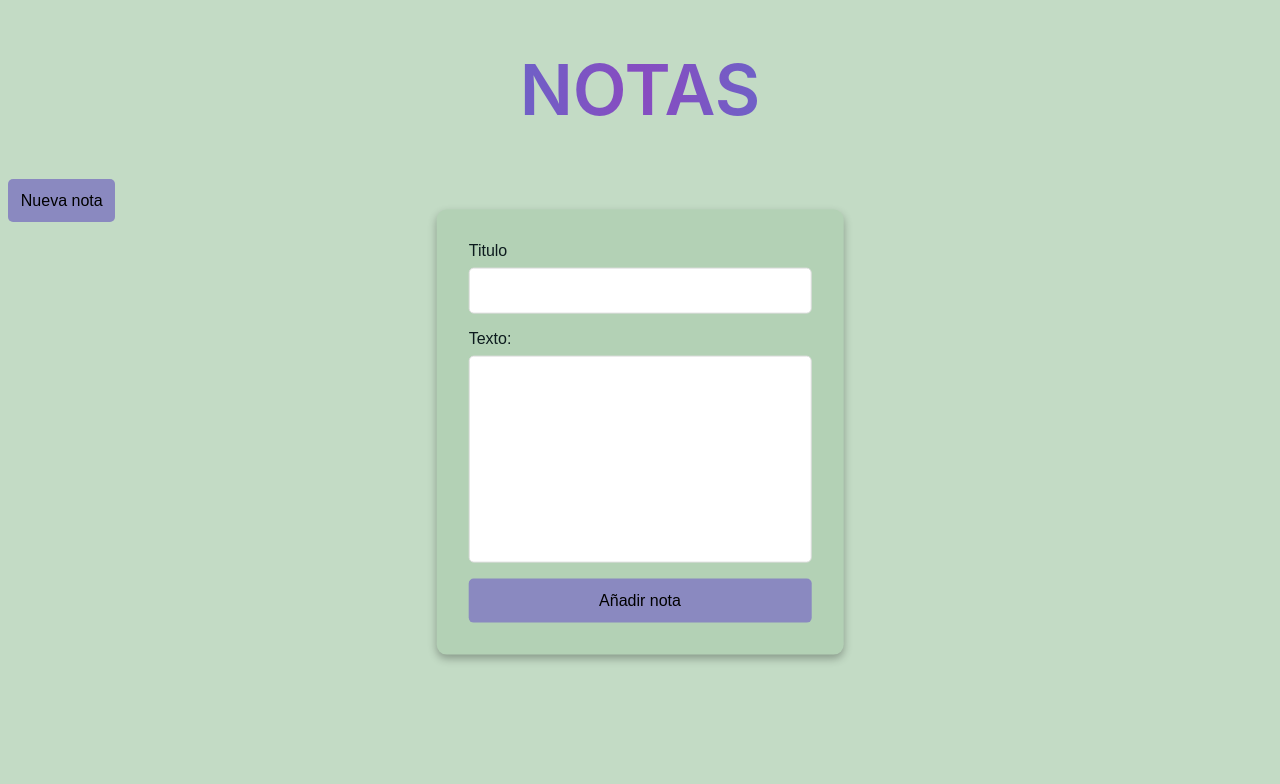
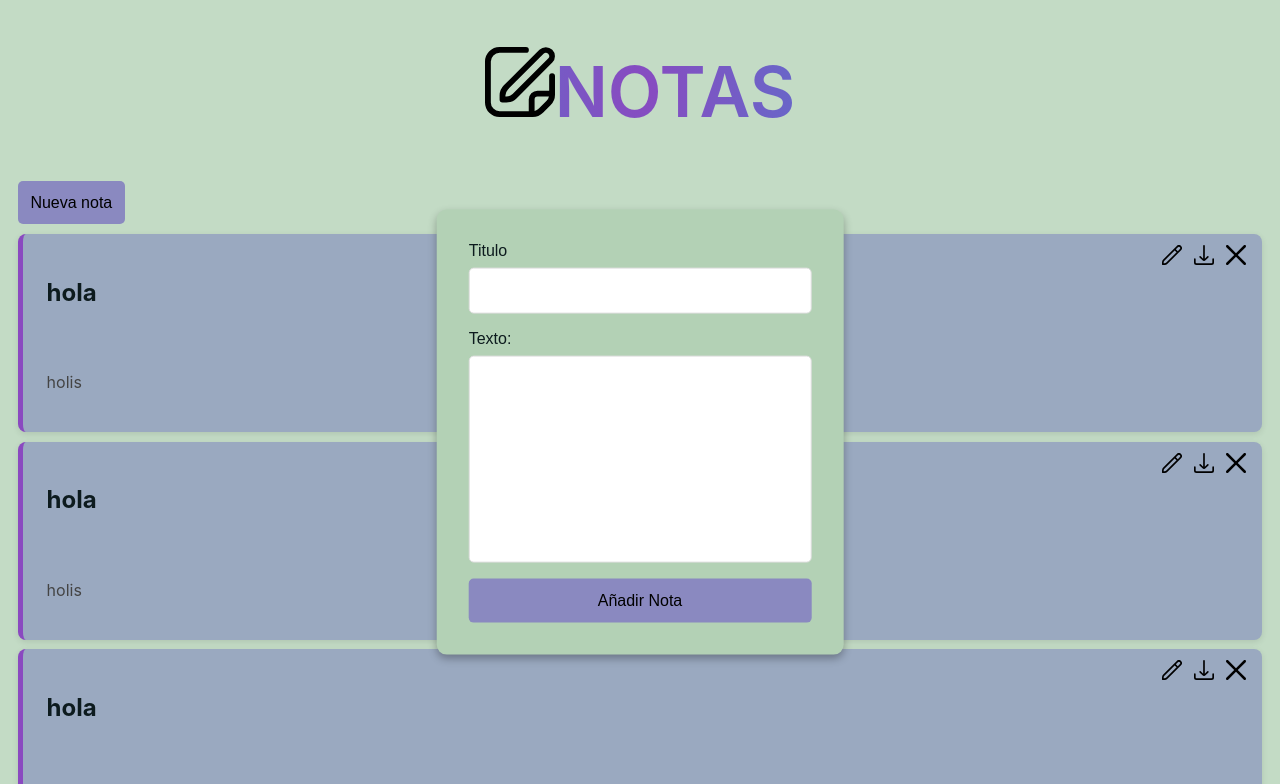
Before and after one commit to guepardito/todo, a website built with Vite: page index.html in a window 1280 px wide. Both pictures are taken after a click on the button "Nueva nota". Shown: the top 784 px of the page. Built offline with nearby package versions, Linux system fonts and the light colour scheme.

Commit message:
Note icons for edit, download and delete

```diff
--- a/index.html
+++ b/index.html
@@ -10,8 +10,10 @@
 <body>
 <div id="app">
   <main>
-    <h1 id="title">NOTAS</h1> <!-- TODO: ENCONTRAR UN PUTO NOMBRE QUE NO DE PENA PORFAVOR ESTOY SUFRIENDO -->
-    <button id="newNoteBtn" class="addButton">Nueva nota</button>
+    <h1 id="title"><img src="images/edit.svg" alt="notas logo">NOTAS</h1> <!-- TODO: ENCONTRAR UN PUTO NOMBRE QUE NO DE PENA PORFAVOR ESTOY SUFRIENDO -->
+    <div id="button-container">
+      <button id="newNoteBtn" class="addButton">Nueva nota</button>
+    </div>
     <div id="new-note-container"></div>
     <div id="note-container"></div>
   </main>
--- a/public/style.css
+++ b/public/style.css
@@ -89,6 +89,10 @@ textarea:focus {
     outline: none;
 }
 
+#button-container {
+    margin: 0.6rem;
+}
+
 .addButton {
     padding: 0.8rem;
     background-color: var(--cool-purple);
@@ -122,6 +126,7 @@ textarea:focus {
     min-height: 150px;
     word-wrap: break-word;
     border-left: 5px solid var(--hard-purple);
+    position: relative;
 }
 
 .note:hover {
@@ -139,3 +144,37 @@ textarea:focus {
     font-size: 1rem;
     color: #444;
 }
+
+#note-button-container {
+    display: flex;
+    flex-direction: row;
+    position: absolute;
+    top: 10px;
+    right: 10px;
+}
+
+.note-button {
+    background-color: transparent;
+    border: none;
+    margin: 0;
+    cursor: pointer;
+    outline: none;
+    transition: transform 0.3s ease;
+}
+
+.note-button:hover {
+}
+
+img {
+    width: 70px;
+}
+
+.note-button img{
+    width: 20px;
+    display: block;
+    transition: transform 0.3s ease;
+}
+
+.note-button:hover img {
+    transform: scale(1.2);
+}
--- a/src/main.ts
+++ b/src/main.ts
@@ -3,7 +3,7 @@ let noteCounter: number = 0;
 const noteContainer = document.getElementById('note-container');
 const newNoteContainer = document.getElementById('new-note-container');
 
-function addNoteListener(): void {
+function addCreateNoteListener(): void {
   document.getElementById("add-note")?.addEventListener("click", () => {
     const titleInput = document.getElementById("cr-noteTitle") as HTMLInputElement;
     const textInput = document.getElementById("cr-noteText") as HTMLInputElement;
@@ -27,24 +27,54 @@ function addNoteListener(): void {
   });
 }
 
+function addNoteEditListener(id: string): void {
+  document.getElementById(id)?.addEventListener("click", () => {
+    noteForm("edit");
+  });
+}
+
 function createNote(title: string, text: string): void {
   // crear un nuevo elemento <section> que contenga la nota
   const section: HTMLElement = document.createElement("section");
   section.id = noteCounter.toString();
   section.classList.add("note");
 
+  let editButtonId: string = "edit-note-button-" + noteCounter.toString();
+  let downloadButtonId: string = "download-note-button-" + noteCounter.toString();
+  let deleteButtonId: string = "delete-note-button-" + noteCounter.toString();
+
   section.innerHTML = `
     <h2>${title}</h2>
     <p>${text}</p>
+    <div id="note-button-container">
+      <button id=${editButtonId} class="edit-note-button note-button">
+        <img src="images/pencil.svg" alt="Edit">
+      </button>
+      <button id=${downloadButtonId} class="download-note-button note-button">
+        <img src="images/download.svg" alt="Descargar">
+      </button>
+      <button id=${deleteButtonId} class="delete-note-button note-button">
+        <img src="images/cross.svg" alt="Eliminar">
+      </button>
+    </div>
   `;
 
   noteContainer?.appendChild(section);
+  addNoteEditListener("edit-note-button-" + noteCounter.toString());
   noteCounter++;
 }
 
-function createNoteForm(): void {
+function noteForm(method: string): void {
   if (document.getElementById("cr-noteContainer")) {
     return
+  }
+  let buttonText: string;
+  if (method === "add") {
+    buttonText = "Añadir Nota";
+  } else if (method === "edit") {
+    buttonText = "Moificar Nota"
+  } else {
+    buttonText = "Nota";
   }
   const noteForm: HTMLDivElement = document.createElement("div");
   noteForm.id = "note-form";
@@ -56,7 +86,7 @@ function createNoteForm(): void {
       <div class="cr-noteInputContainer">
         <label for="cr-noteText">Texto:</label><textarea name="text" id="cr-noteText" cols="30" rows="10" ></textarea>
       </div>
-      <button id="add-note" class="addButton">Añadir nota</button>
+      <button id="add-note" class="addButton">${buttonText}</button>
     </div>
   `;
 
@@ -64,8 +94,8 @@ function createNoteForm(): void {
 }
 
 document.getElementById("newNoteBtn")?.addEventListener("click", () => {
-  createNoteForm();
-  addNoteListener();
+  noteForm("add");
+  addCreateNoteListener();
 });
 
 document.onkeydown = (event: KeyboardEvent) => {
@@ -73,3 +103,9 @@ document.onkeydown = (event: KeyboardEvent) => {
     document.getElementById("cr-noteContainer")?.remove();
   }
 }
+
+createNote("hola", "holis");
+createNote("hola", "holis");
+createNote("hola", "holis");
+createNote("hola", "holis");
+createNote("hola", "holis");
```
Also changed, not shown: public/images/cross.svg (added), public/images/download.svg (added), public/images/edit.svg (added), public/images/pencil.svg (added).
